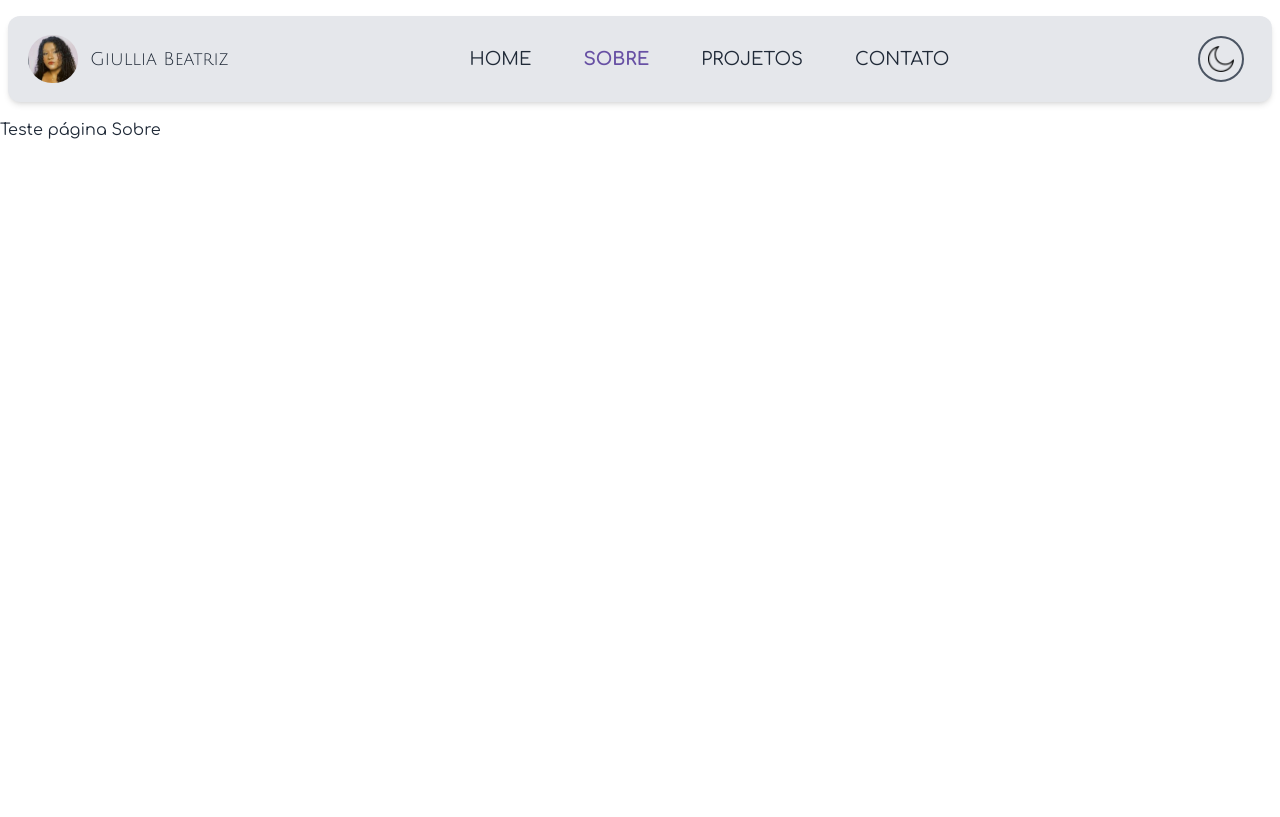
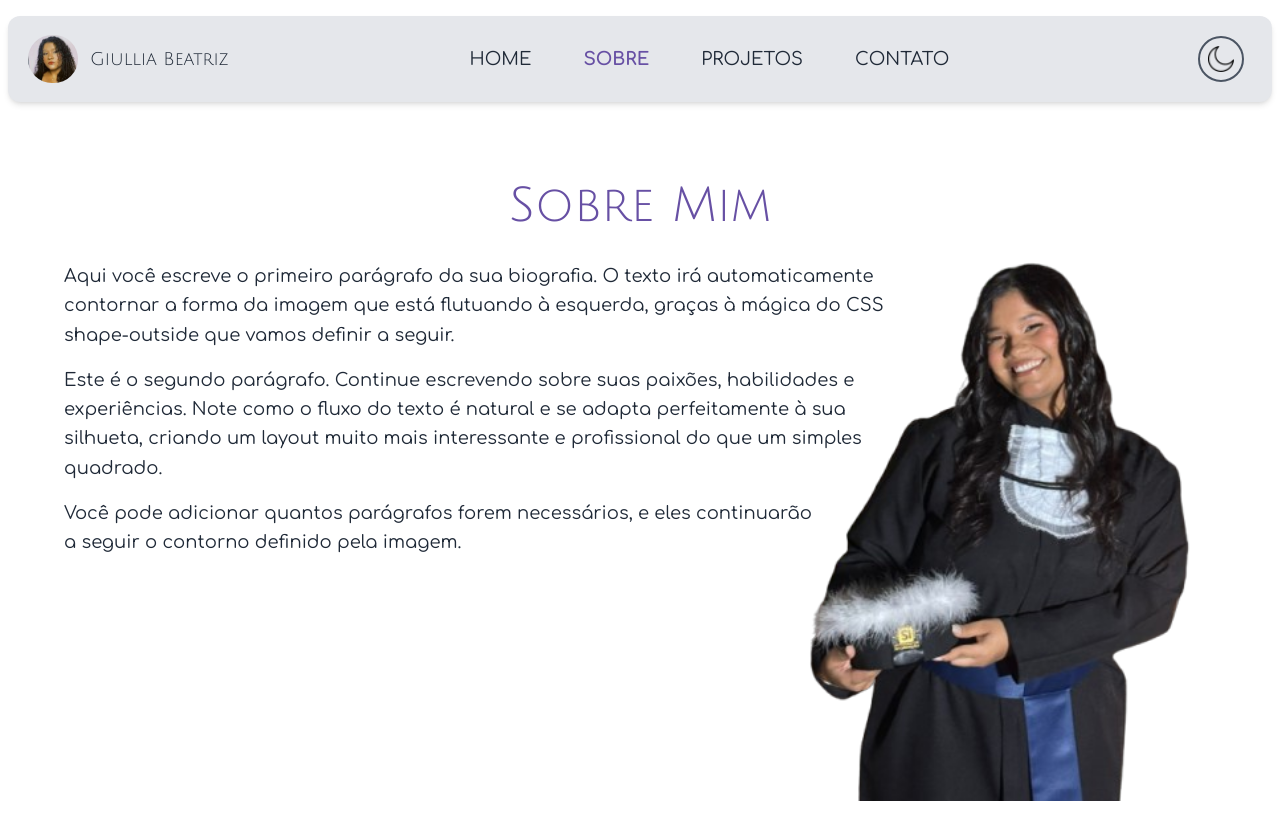
Before and after one commit to giulliabeatriz/portfolio, a React (Vite) app: page /sobre in a window 1280 px wide. Built offline with nearby package versions, Linux system fonts and the light colour scheme; a web font is replaced by a local one.

Commit message:
[add]: criação do escopo da tela sobre

```diff
--- a/src/components/Pages/Sobre.jsx
+++ b/src/components/Pages/Sobre.jsx
@@ -1,11 +1,37 @@
-import React from 'react'
+import React from 'react';
+import imgColacao from '../../../public/images/img-colacao.png';
+import './sobre.css';
 
-function Sobre() {
+const Sobre = () => {
   return (
-    <div>
-      <h1>Teste página Sobre</h1>
+    <div className="p-8 md:p-16">
+      <h1 className="font-heading text-center text-5xl text-primary mb-8">Sobre Mim</h1>
+
+      <div className="text-lg items-start text-secondary-dark dark:text-secondary-light leading-relaxed">
+        <img
+          src={imgColacao}
+          alt="Giullia Beatriz"
+          className="float-right w-1/2 md:w-1/3 mr-6 mb-4 shape-image"
+        />
+
+        <p className="mt-2 mb-4">
+          Aqui você escreve o primeiro parágrafo da sua biografia. O texto irá
+          automaticamente contornar a forma da imagem que está flutuando à esquerda,
+          graças à mágica do CSS shape-outside que vamos definir a seguir.
+        </p>
+        <p className="mb-4">
+          Este é o segundo parágrafo. Continue escrevendo sobre suas paixões,
+          habilidades e experiências. Note como o fluxo do texto é natural e se
+          adapta perfeitamente à sua silhueta, criando um layout muito mais
+          interessante e profissional do que um simples quadrado.
+        </p>
+        <p>
+          Você pode adicionar quantos parágrafos forem necessários, e eles continuarão
+          a seguir o contorno definido pela imagem.
+        </p>
+      </div>
     </div>
-  )
-}
+  );
+};
 
 export default Sobre;
```
